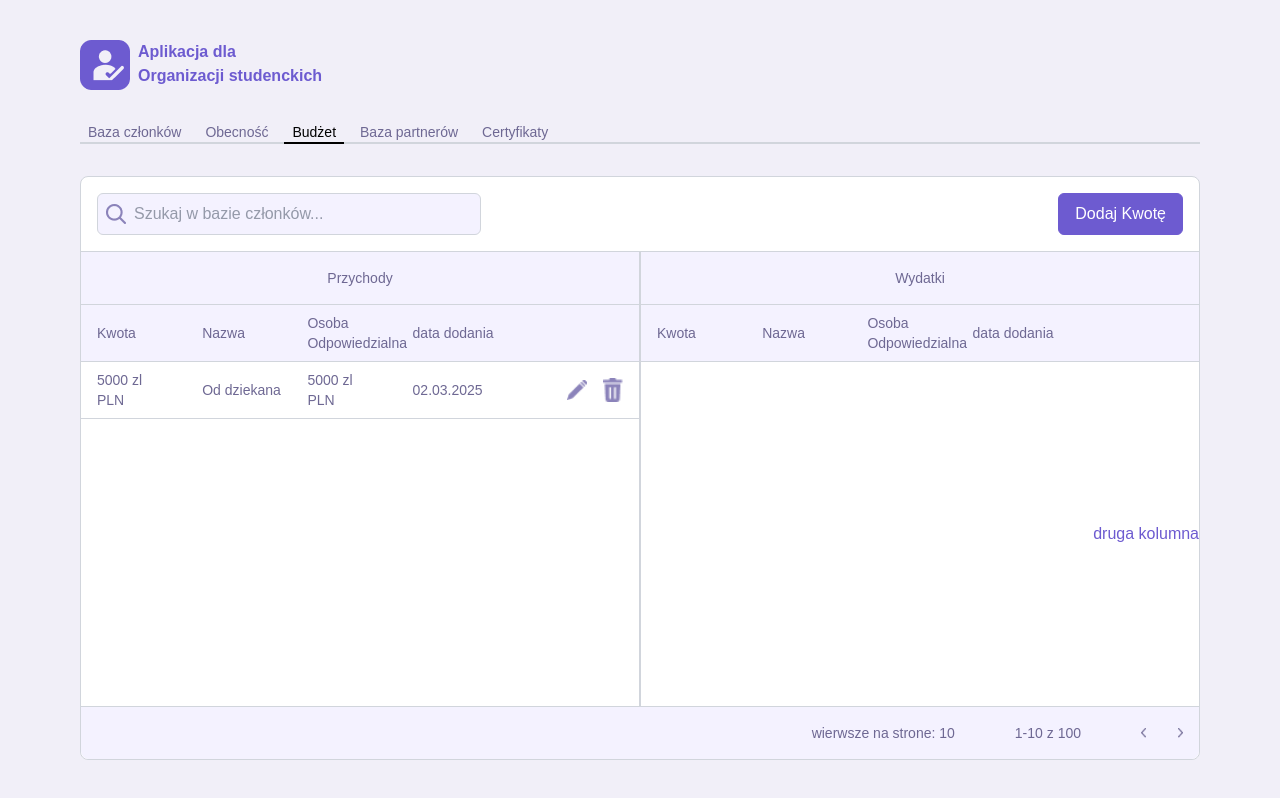
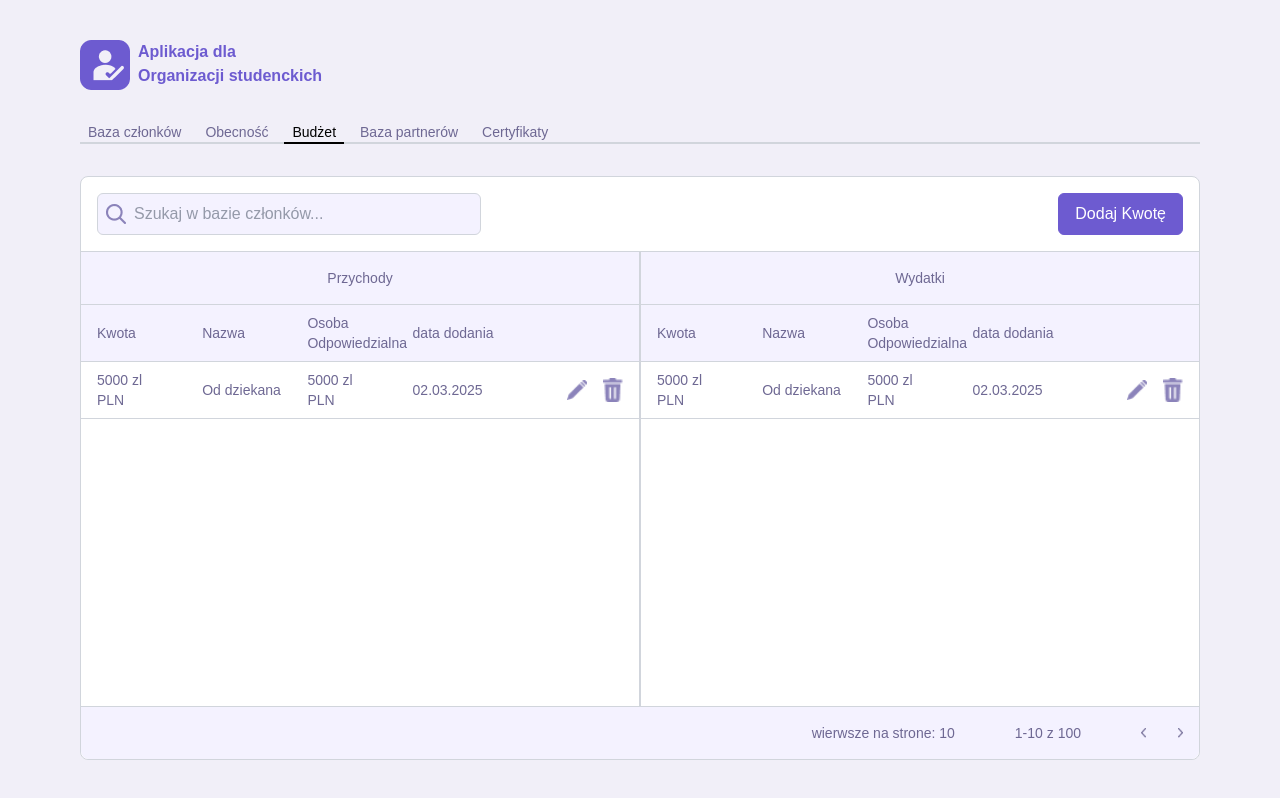
Before and after one commit to k3chupe/front, a Next.js app: page /budget in a window 1280 px wide. Built offline with nearby package versions, Linux system fonts and the light colour scheme.

Commit message:
res comp finished

```diff
--- a/app/budget/page.tsx
+++ b/app/budget/page.tsx
@@ -2,6 +2,7 @@
 import SearchBar from '@/components/searchbar'
 import React, { useState } from 'react'
 import Image from 'next/image';
+import Result from '@/components/budget/result';
 
 function page() {
     const data = ["Jan", "Anna", "Piotr", "Kasia"];
@@ -68,26 +69,12 @@ function page() {
       </div>
        <div className='flex flex-1 border-gray-300 '>
         <div className='flex-1 flex flex-col border-r border-gray-300 '>
-          <div className="px-4 p-2 border-b border-gray-300 bg-white
-          grid grid-cols-[20%_20%_20%_20%_auto] items-center text-sm text-[#6E6893]">
-            <div className='flex flex-col  justify-center'>
-              <div className=''>5000 zl</div>
-              <div >PLN</div>
-            </div>
-            <div className='flex items-center'>Od dziekana</div>
-            <div className='flex flex-col '>
-              <div className=''>5000 zl</div>
-              <div >PLN</div>
-            </div>
-            <div className='flex items-center '>02.03.2025</div>
-            <div className='flex ml-auto items-center gap-4'>
-              <Image src="/pen.png" alt="Search Icon" width={20} height={20} className='cursor-pointer transition duration-200 hover:brightness-60'/>
-              <Image src="/trash.png" alt="Search Icon" width={20} height={20} className='cursor-pointer transition duration-200 hover:brightness-60'/>
-            </div>
-          </div>
+
+          <Result/>
+
         </div>
-        <div className='flex-1 flex justify-end items-center border-l border-gray-300'>
-          druga kolumna
+        <div className='flex-1 flex flex-col border-l border-gray-300 '>
+          <Result/>
         </div>
       </div>
       <div className="px-4 py-4 border-t border-gray-300 rounded-b-lg bg-[#F4F2FF] items-center text-sm text-[#6E6893] flex gap-15">
--- a/app/partners/page.tsx
+++ b/app/partners/page.tsx
@@ -2,6 +2,7 @@
 import SearchBar from '@/components/searchbar'
 import React, { useState } from 'react'
 import Image from 'next/image';
+import Result from '@/components/partners/result';
 
 function page() {
     const data = ["Jan", "Anna", "Piotr", "Kasia"];
@@ -42,33 +43,8 @@ function page() {
 
         <div className="flex-1 flex flex-col overflow-auto">
           <div className="flex flex-col flex-1 overflow-auto ">
-          <div className="px-4 p-2 border-b border-gray-200 text-[#6E6893]
-        grid grid-cols-[40px_15%_10%_10%_10%_15%_15%_auto] items-center  ">
-           <div className='pt-1'>
-            <input type="checkbox" />
-          </div>
-          <div className='text-[#25213B] text-md'>firma</div>
-          <div className='text-sm'>telefon</div>
-          <div className='text-sm'>e-mail</div>
-          <div className='bg-[#CDFFCD] mr-auto px-1 rounded-[100px] flex items-center gap-1 text-sm pr-2'>
-            <div className="w-[6px] h-[6px] bg-[#007F00] rounded-full"></div>
-            czekamy
-          </div>
-          <div>
-            <div className='text-[#25213B] text-md'>Imie</div>
-            <div>email</div>
-          </div>
-          <div>
-            <div className='text-[#25213B] text-md'>$200</div>
-            <div>USD</div>
-          </div>
-
-          <div className='flex ml-auto items-center gap-4'>
-            <Image src="/pen.png" alt="Search Icon" width={20} height={20} className='cursor-pointer transition duration-200 hover:brightness-60'/>
-            <Image src="/trash.png" alt="Search Icon" width={20} height={20} className='cursor-pointer transition duration-200 hover:brightness-60'/>
-          </div>
-
-          </div>
+            <Result/>
+            <Result/>
           </div>
         </div>
         <div className="px-4 py-4 border-t border-gray-300 rounded-b-lg bg-[#F4F2FF] items-center text-sm text-[#6E6893] flex gap-15">
--- /dev/null
+++ b/components/budget/result.tsx
@@ -0,0 +1,26 @@
+import React from 'react'
+import Image from 'next/image';
+
+function result() {
+  return (
+        <div className="px-4 p-2 border-b border-gray-300 bg-white
+              grid grid-cols-[20%_20%_20%_20%_auto] items-center text-sm text-[#6E6893]">
+                <div className='flex flex-col  justify-center'>
+                  <div className=''>5000 zl</div>
+                  <div >PLN</div>
+                </div>
+                <div className='flex items-center'>Od dziekana</div>
+                <div className='flex flex-col '>
+                  <div className=''>5000 zl</div>
+                  <div >PLN</div>
+                </div>
+                <div className='flex items-center '>02.03.2025</div>
+                <div className='flex ml-auto items-center gap-4'>
+                  <Image src="/pen.png" alt="Search Icon" width={20} height={20} className='cursor-pointer transition duration-200 hover:brightness-60'/>
+                  <Image src="/trash.png" alt="Search Icon" width={20} height={20} className='cursor-pointer transition duration-200 hover:brightness-60'/>
+                </div>
+              </div>
+  )
+}
+
+export default result
--- /dev/null
+++ b/components/partners/result.tsx
@@ -0,0 +1,36 @@
+import React from 'react'
+import Image from 'next/image';
+
+function result() {
+  return (
+                <div className="px-4 p-2 border-b border-gray-200 text-[#6E6893]
+              grid grid-cols-[40px_15%_10%_10%_10%_15%_15%_auto] items-center  ">
+                <div className='pt-1'>
+                  <input type="checkbox" />
+                </div>
+                <div className='text-[#25213B] text-md'>firma</div>
+                <div className='text-sm'>telefon</div>
+                <div className='text-sm'>e-mail</div>
+                <div className='bg-[#CDFFCD] mr-auto px-1 rounded-[100px] flex items-center gap-1 text-sm pr-2'>
+                  <div className="w-[6px] h-[6px] bg-[#007F00] rounded-full"></div>
+                  czekamy
+                </div>
+                <div>
+                  <div className='text-[#25213B] text-md'>Imie</div>
+                  <div>email</div>
+                </div>
+                <div>
+                  <div className='text-[#25213B] text-md'>$200</div>
+                  <div>USD</div>
+                </div>
+
+                <div className='flex ml-auto items-center gap-4'>
+                  <Image src="/pen.png" alt="Search Icon" width={20} height={20} className='cursor-pointer transition duration-200 hover:brightness-60'/>
+                  <Image src="/trash.png" alt="Search Icon" width={20} height={20} className='cursor-pointer transition duration-200 hover:brightness-60'/>
+                </div>
+
+                </div>
+  )
+}
+
+export default result
```
Also changed, not shown: components/certificates/result.tsx (added).
